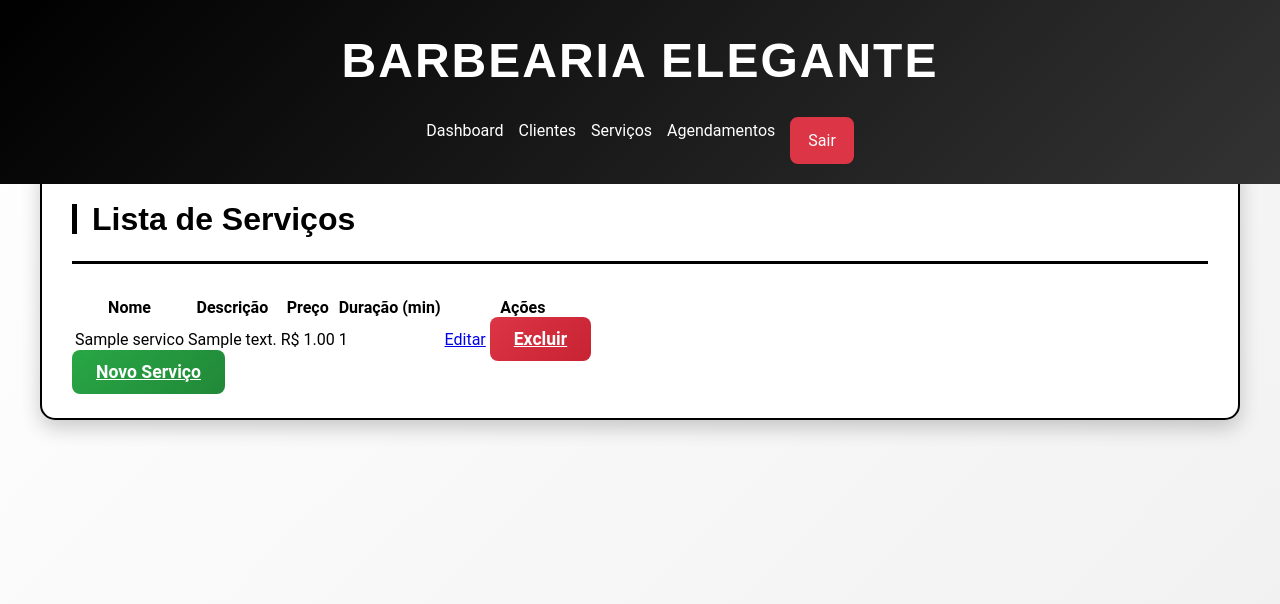
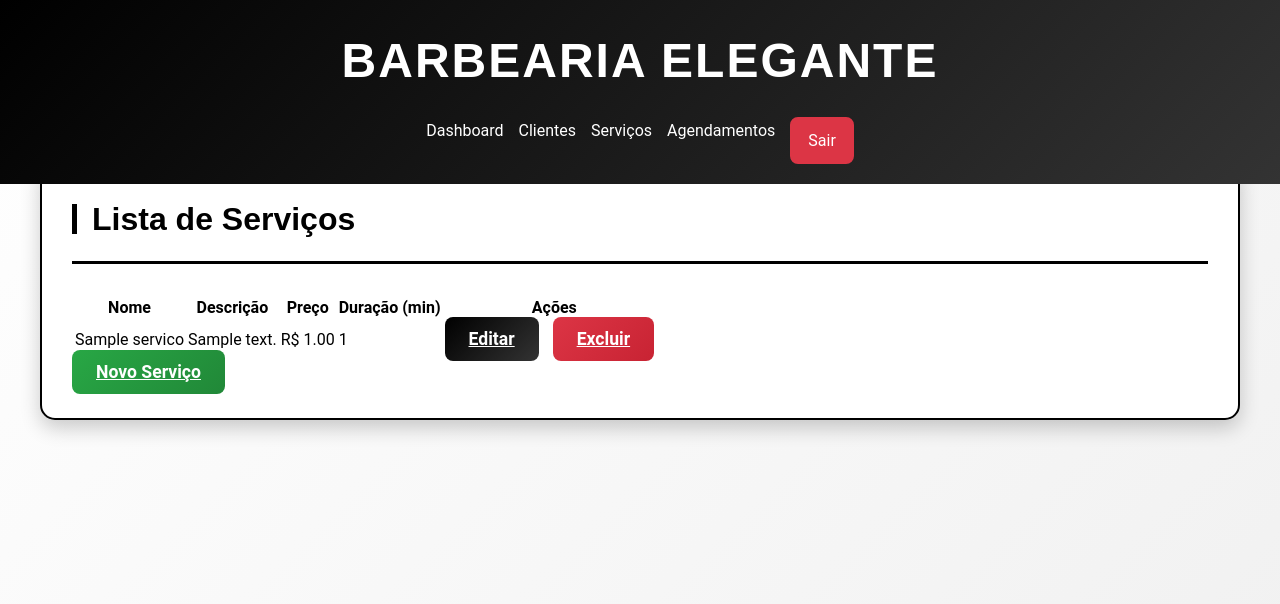
Before and after one commit to Matheus-hg/Dashboard-Barbeiro, a Django app: page /servicos/ in a window 1280 px wide. Shown: the top 604 px of the page. Run offline with Django 5.2, Linux system fonts and the light colour scheme; a user stored in the database is signed in; tables that the repository leaves empty hold one stand-in row (values such as "Sample post").

Commit message:
modifiquei o botao da pagina dos serviços

```diff
--- a/apps/servicos/templates/servicos/lista.html
+++ b/apps/servicos/templates/servicos/lista.html
@@ -24,7 +24,7 @@
                     <td>R$ {{ servico.preco }}</td>
                     <td>{{ servico.duracao_minutos }}</td>
                     <td>
-                        <a href="{% url 'servicos:editar_servico' servico.id %}" class="btn-edit">Editar</a>
+                        <a href="{% url 'servicos:editar_servico' servico.id %}" class="btn-default">Editar</a>
                         <a href="{% url 'servicos:excluir_servico' servico.id %}" class="btn-delete">Excluir</a>
                     </td>
                 </tr>
```
